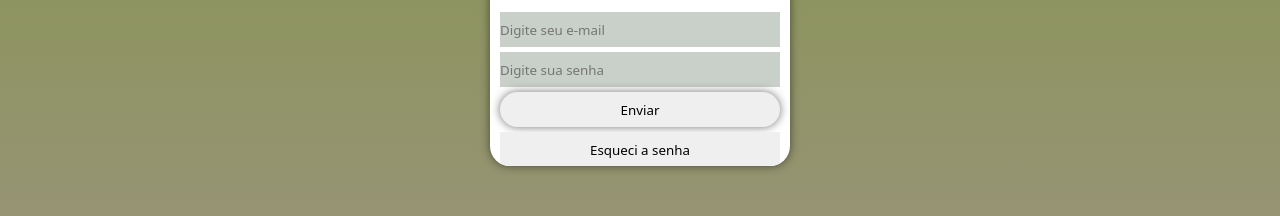
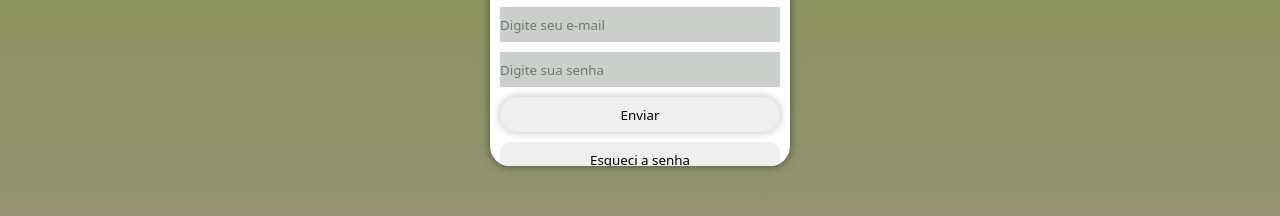
Before and after one commit to pedropadilhan/projeto-login, a plain HTML site: page index.html in a window 1280 px wide. Shown: the part 484-700 px from the top of the page. Drawn offline with Linux system fonts and the light colour scheme.

Commit message:
melhorando as sombras e datalhes da pagina

```diff
--- a/estilos/style.css
+++ b/estilos/style.css
@@ -60,23 +60,23 @@ section#login > div#formulario{
 section#login > div#formulario form{
     display: flex;
     flex-direction: column;
-    margin-top: 10px;
 }
 
 section#login > div#formulario > form > input{
     background-color: #85968871;
-    margin-top: 5px;
+    margin-top: 10px;
     height: 35px;
     border: none;
 }
 
 section#login > div#formulario > form > button{
     border: none;
-    margin-top: 5px;
+    border-radius: 10px;
+    margin-top: 10px;
     height: 35px;
 }
 
 section#login > div#formulario > form > button#enviar{
     border-radius: 30px;
-    box-shadow: 0px 0px 10px rgba(0, 0, 0, 0.548);
+    box-shadow: 0px 0px 10px rgba(0, 0, 0, 0.267);
 }
```
